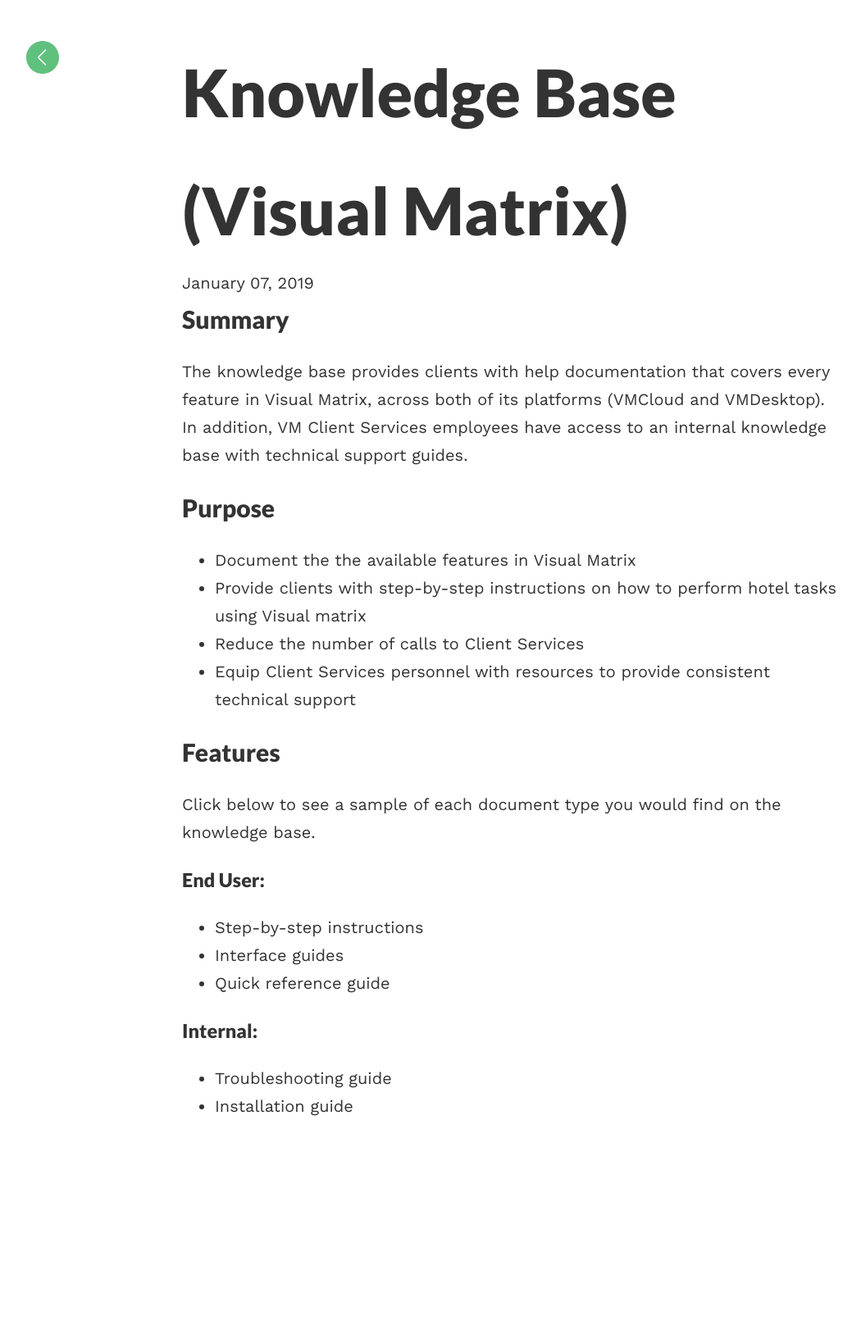
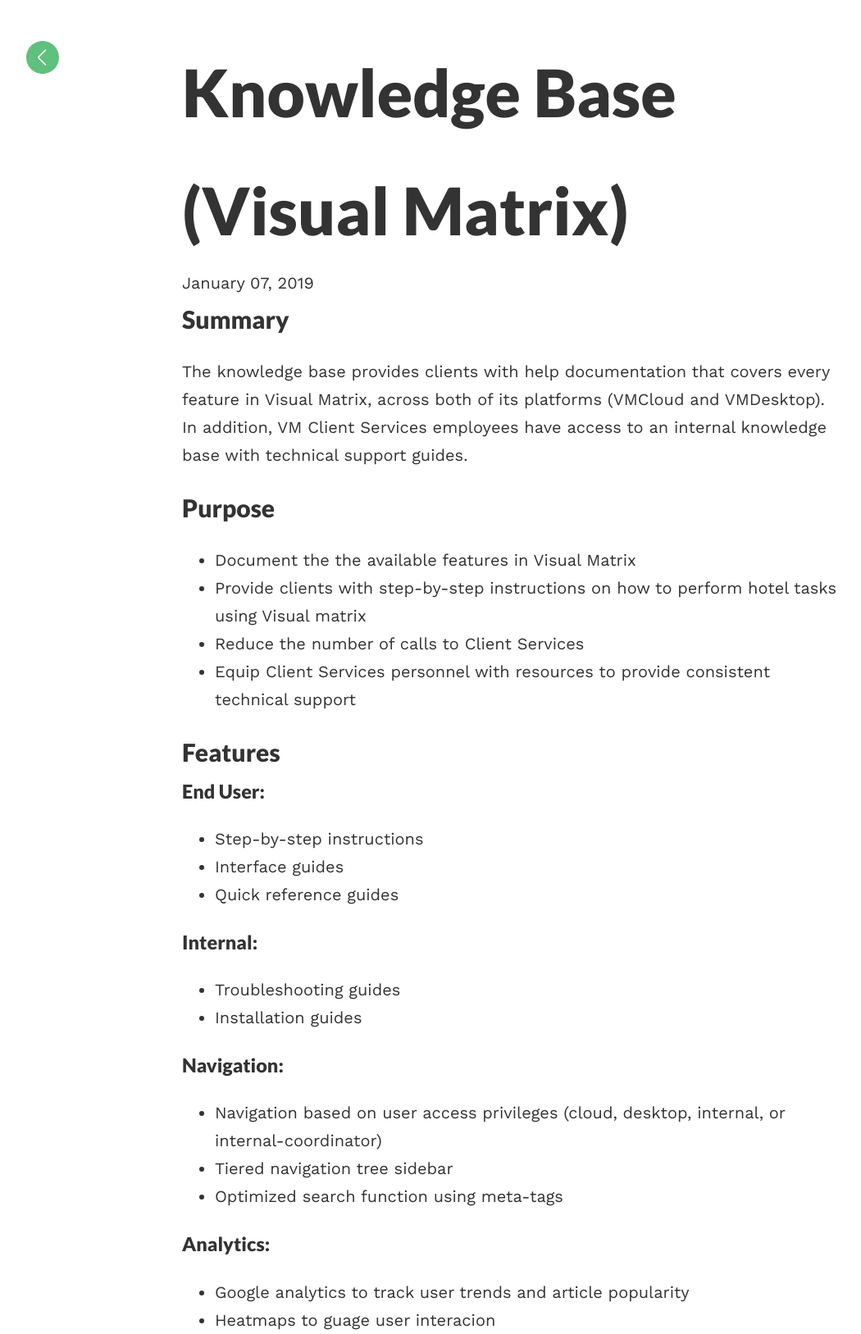
Before and after one commit to blake1ward/portfolio, a Jekyll site: the page built from _posts/2019-01-7-knowledgebase.md, in a window 1280 px wide. Shown: the whole page at 82% size, without its empty margins (18-1068 px from the left). Built offline with Jekyll 4.4.1, drawn with Linux system fonts in a browser that asks for light colours; before the commit the page ends 1366 px from its top, so only the background shows below that.

Commit message:
Update 2019-01-7-knowledgebase.md

```diff
--- a/_posts/2019-01-7-knowledgebase.md
+++ b/_posts/2019-01-7-knowledgebase.md
@@ -14,13 +14,20 @@
 
 ## Features
 
-Click below to see a sample of each document type you would find on the knowledge base.
-
 ### End user:
 - Step-by-step instructions
 - Interface guides
-- Quick reference guide
+- Quick reference guides
 
 ### Internal:
-- Troubleshooting guide
-- Installation guide
+- Troubleshooting guides
+- Installation guides
+
+### Navigation:
+- Navigation based on user access privileges (cloud, desktop, internal, or internal-coordinator)
+- Tiered navigation tree sidebar
+- Optimized search function using meta-tags
+
+### Analytics:
+- Google analytics to track user trends and article popularity
+- Heatmaps to guage user interacion
```
